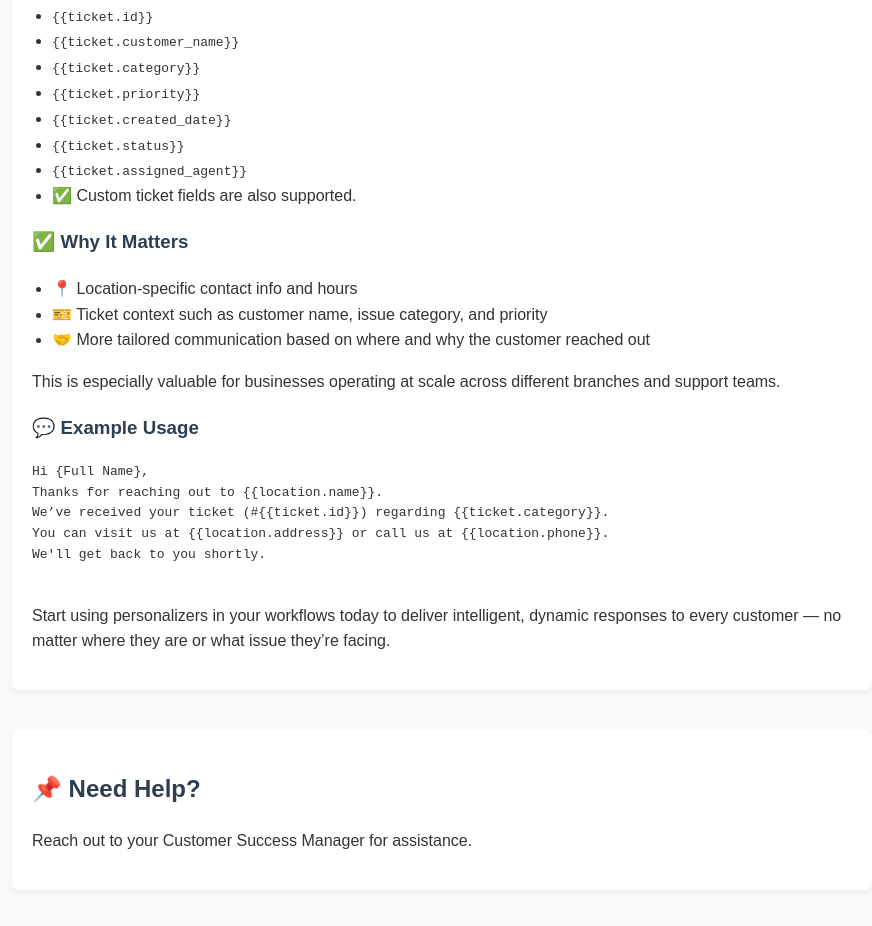
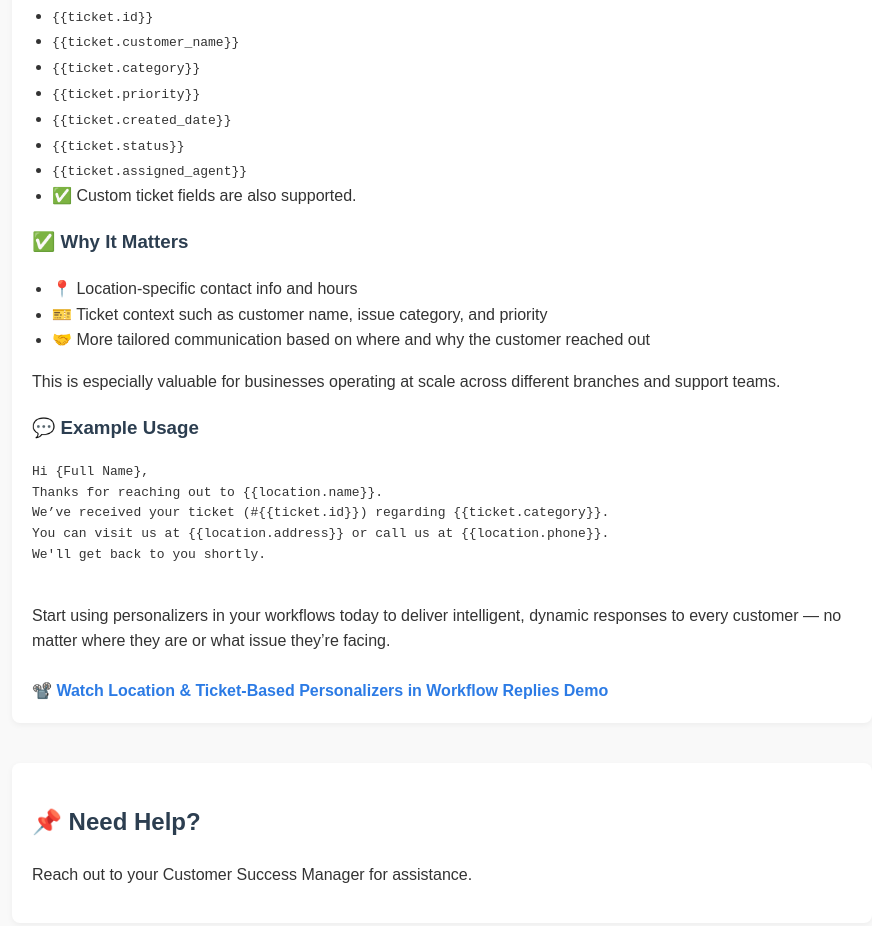
Before and after one commit to Locobuzz-Amrit-Anand/ReleaseNotes, a plain HTML site: page releases/02-06-25.html in a window 1280 px wide. Shown: the part 737-1663 px from the top of the page, without its empty margins (218-1090 px from the left). Drawn offline with Linux system fonts and the light colour scheme.

Commit message:
Add: Link to demo

```diff
--- a/releases/02-06-25.html
+++ b/releases/02-06-25.html
@@ -84,6 +84,7 @@ We'll get back to you shortly.
     Start using personalizers in your workflows today to deliver intelligent, dynamic responses to every customer —
     no matter where they are or what issue they’re facing.
   </p>
+  📽️ <a class="video-link" href="https://youtu.be/SxafAXC81l0" target="_blank">Watch Location & Ticket-Based Personalizers in Workflow Replies Demo</a>
 </div>
 
 
```
